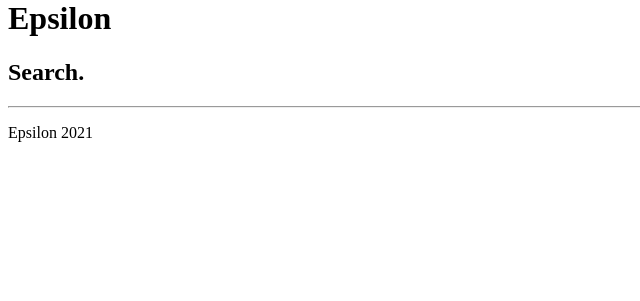
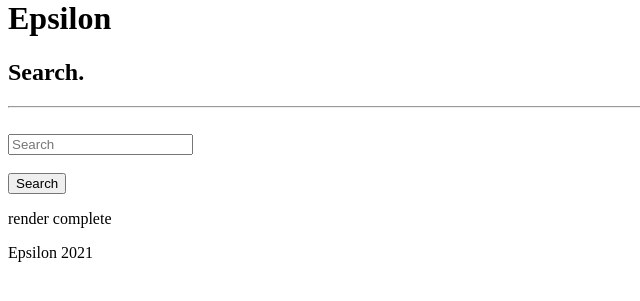
Before and after one commit to UTSCCSCC01/project-epsilon, a Flask app: page /searchTestFail in a window 1280 px wide. Shown: the part 21-322 px from the top of the page, without its empty margins (0-640 px from the left). Run offline with Flask 2, Linux system fonts and the light colour scheme; some libraries are stand-ins or nearby versions.

Commit message:
[EP-15] add company result mock data generated from POST request

```diff
--- a/epsilon/app.py
+++ b/epsilon/app.py
@@ -146,11 +146,12 @@ def srch():
     return search(dao)
 
 # related to frontend testing, won't interfere with back end
-@app.route('/searchTestSucceed', methods=['GET'])
+@app.route('/searchTestSucceed', methods=['GET', 'POST'])
 def srch_test_succeed():
     return search_frontend_test(dao, True)
 
-@app.route('/searchTestFail', methods=['GET'])
+# currently doesn't work
+@app.route('/searchTestFail', methods=['GET','POST'])
 def srch_test_fail():
     return search_frontend_test(dao, False)
 
--- a/epsilon/search.py
+++ b/epsilon/search.py
@@ -83,14 +83,14 @@ def generate_search_result():
 
 def search_frontend_test(dao, succeed=True):
     print("search_frontend_test")
-    if request.method == 'GET':
+    if request.method == 'POST':
         if succeed:
             return render_template("search_test.html", data=generate_search_result())
         else:
-            print("else")
             error=generate_error_data()
-            print("error is passsed", error)
             return render_template("search_test.html",error=error)
+    else:
+        return render_template("search_test.html")
 
 '''
 {
--- a/epsilon/static/js/search.js
+++ b/epsilon/static/js/search.js
@@ -1,6 +1,7 @@
 class SearchBar extends React.Component {
     constructor() {
         super();
+        if (typeof company_data !== 'undefined'){
             for (let i = 0; i < company_data.company_list.length; i++) {
                 console.log(i);
                 const inner = company_data.company_list[i];
@@ -9,15 +10,15 @@ class SearchBar extends React.Component {
                 console.log(inner["industry"]);
             }
         }
+    }
 
     render() {
         return (
-                <form>
-                    <input
-                        type="text"
-                        placeholder="Search..."/>
-                    <p>{company_data.company_list[0]["description"]}</p>
-                </form>
+            <div>
+                <p>
+                    render complete
+                </p>
+            </div>
         );
     }
 }
--- a/epsilon/templates/search_test.html
+++ b/epsilon/templates/search_test.html
@@ -14,6 +14,17 @@
         <h2>Search.</h2>
         <hr>
     </div>
+
+
+    <form action="" method="post">
+        <br>
+        <input class="auth" type="text" placeholder="Search" name="search" value="{{
+                request.form.search }}">
+        <br>
+        <br>
+        <input class="btn" type="submit" value="Search">
+    </form>
+
     <div id="search_page"></div>
 
     <div class="footer">
@@ -30,10 +41,13 @@
 <script src="https://unpkg.com/babel-standalone@6.15.0/babel.min.js"></script>
     {% endblock %}
     <div>
+        {% if data %}
         <script>
             var company_data = JSON.parse('{{ data  | safe}}');
         </script>
+        {% endif %}
         <script  type="text/babel", src="{{ url_for('static', filename='js/search.js') }}"></script>
+
     </div>
 </body>
 </html>
```
Lines whose indentation alone changed are shown as unchanged.
